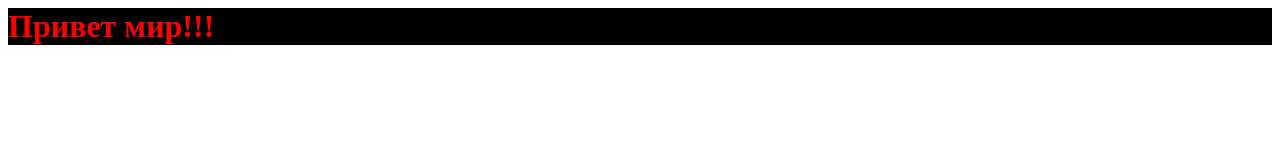
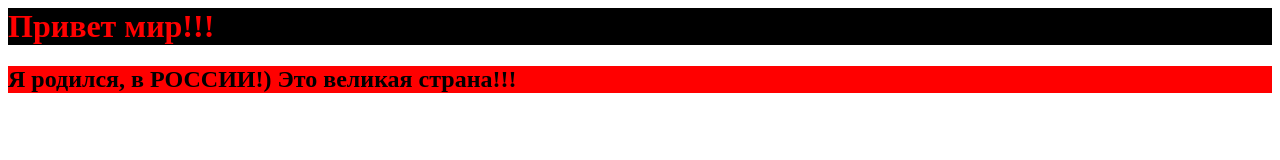
Before and after one commit to Alena29Popova/test123, a plain HTML site: page index.html in a window 1280 px wide. Drawn offline with Linux system fonts and the light colour scheme.

Commit message:
one commit

```diff
--- a/index.html
+++ b/index.html
@@ -7,5 +7,9 @@
 		<h1>
 			Привет мир!!!
 		</h1>
+		<h2>
+			Я родился, в РОССИИ!)
+			Это великая страна!!!
+		</h2>
 	</body>
 </html>
--- a/style.css
+++ b/style.css
@@ -2,3 +2,6 @@ h1 {
 	color: red;
 	background-color: black;
 }
+h2 {	color: black;
+	background-color: red;
+}
```
